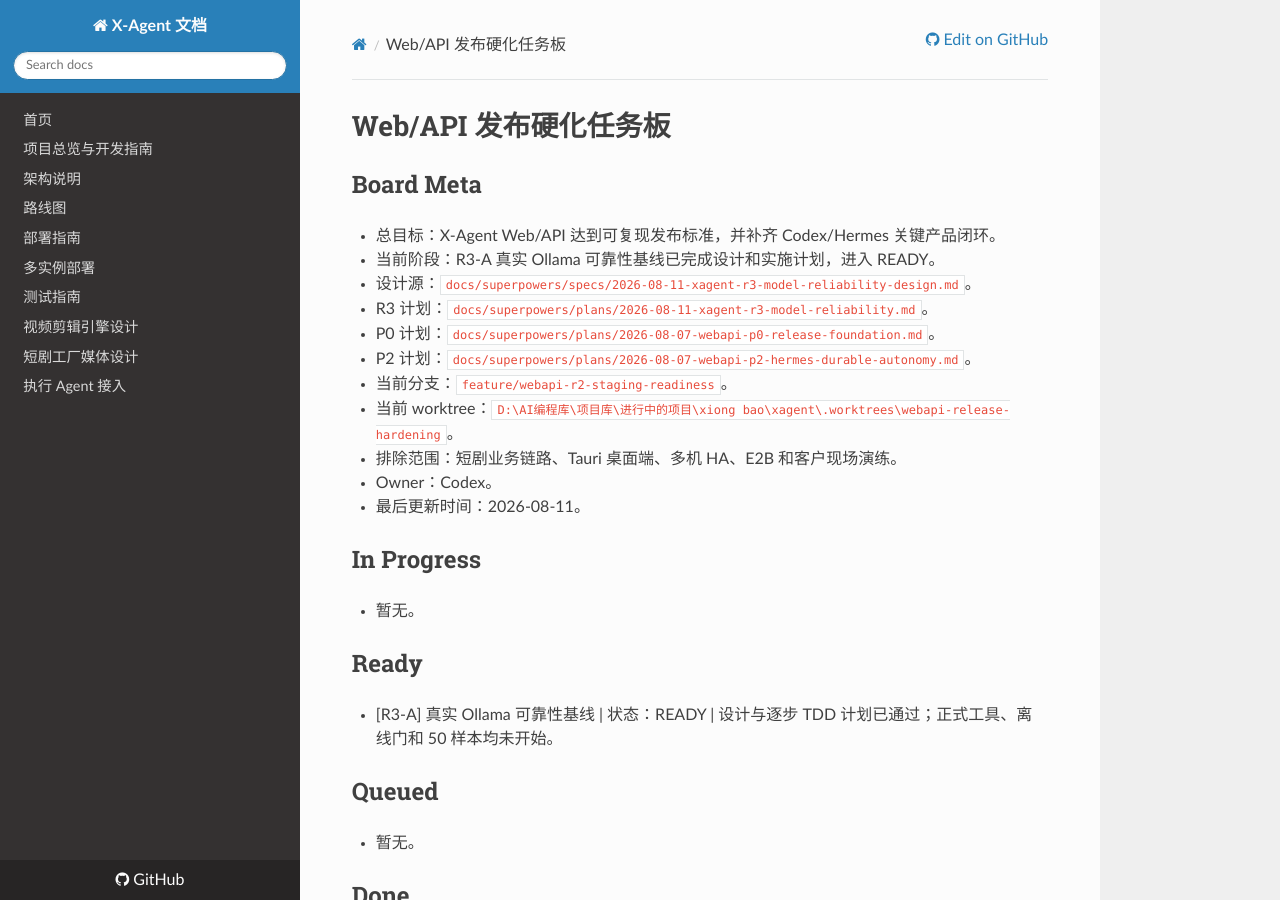
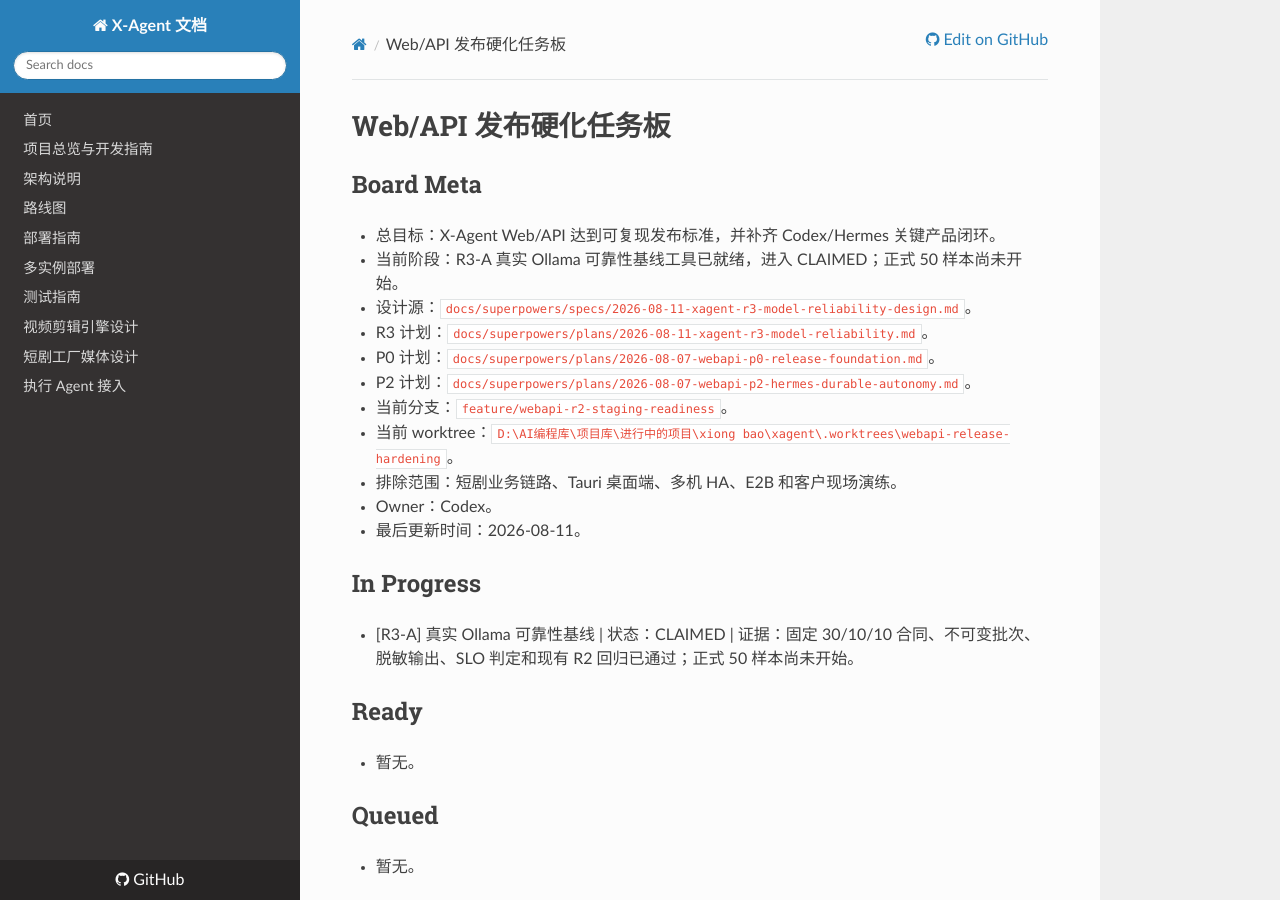
Before and after one commit to xiongpinji/xiongbao, an MkDocs documentation site: the page built from docs/coordination/WEB_API_RELEASE_TASK_BOARD.md, in a window 1280 px wide and 900 px high. Built offline with MkDocs 1.6.1, drawn with Linux system fonts in a browser that asks for light colours; nearby versions of some CDN libraries.

Commit message:
docs(任务板): 标记 R3 基线工具就绪

```diff
--- a/docs/coordination/WEB_API_RELEASE_TASK_BOARD.md
+++ b/docs/coordination/WEB_API_RELEASE_TASK_BOARD.md
@@ -3,7 +3,7 @@
 ## Board Meta
 
 - 总目标：X-Agent Web/API 达到可复现发布标准，并补齐 Codex/Hermes 关键产品闭环。
-- 当前阶段：R3-A 真实 Ollama 可靠性基线已完成设计和实施计划，进入 READY。
+- 当前阶段：R3-A 真实 Ollama 可靠性基线工具已就绪，进入 CLAIMED；正式 50 样本尚未开始。
 - 设计源：`docs/superpowers/specs/2026-08-11-xagent-r3-model-reliability-design.md`。
 - R3 计划：`docs/superpowers/plans/2026-08-11-xagent-r3-model-reliability.md`。
 - P0 计划：`docs/superpowers/plans/2026-08-07-webapi-p0-release-foundation.md`。
@@ -16,11 +16,11 @@
 
 ## In Progress
 
-- 暂无。
+- [R3-A] 真实 Ollama 可靠性基线 | 状态：CLAIMED | 证据：固定 30/10/10 合同、不可变批次、脱敏输出、SLO 判定和现有 R2 回归已通过；正式 50 样本尚未开始。
 
 ## Ready
 
-- [R3-A] 真实 Ollama 可靠性基线 | 状态：READY | 设计与逐步 TDD 计划已通过；正式工具、离线门和 50 样本均未开始。
+- 暂无。
 
 ## Queued
 
```
